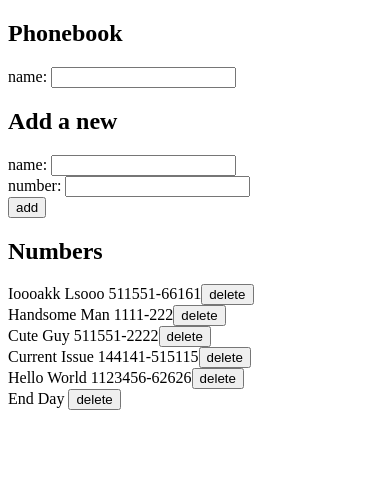
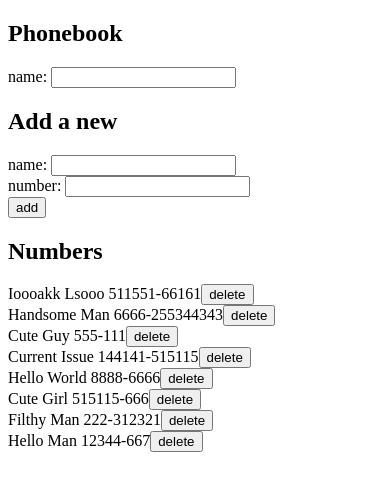
Before and after one commit to Infandel/fullstackopen_2020, a React (Create React App) app in the folder part2/phonebook/: page / in a window 390 px wide. Shown: the top 490 px of the page. Built offline with nearby package versions, Linux system fonts and the light colour scheme; data requests are answered from the project's data file.

Commit message:
2.18 Phonebook step10

```diff
--- a/part2/phonebook/db.json
+++ b/part2/phonebook/db.json
@@ -7,12 +7,12 @@
     },
     {
       "fullName": "Handsome Man",
-      "teleNumber": "1111-222",
+      "teleNumber": "6666-255344343",
       "id": 9
     },
     {
       "fullName": "Cute Guy",
-      "teleNumber": "511551-2222",
+      "teleNumber": "555-111",
       "id": 10
     },
     {
@@ -22,13 +22,23 @@
     },
     {
       "fullName": "Hello World",
-      "teleNumber": "1123456-62626",
+      "teleNumber": "8888-6666",
       "id": 12
     },
     {
-      "fullName": "End Day",
-      "teleNumber": "",
-      "id": 13
+      "fullName": "Cute Girl",
+      "teleNumber": "515115-666",
+      "id": 14
+    },
+    {
+      "fullName": "Filthy Man",
+      "teleNumber": "222-312321",
+      "id": 15
+    },
+    {
+      "fullName": "Hello Man",
+      "teleNumber": "12344-667",
+      "id": 16
     }
   ]
 }
--- a/part2/phonebook/src/App.js
+++ b/part2/phonebook/src/App.js
@@ -14,8 +14,8 @@ const App = () => {
   useEffect(() => {
     personService
       .getAll()
-      .then(initialNotes => {
-        setPersons(initialNotes)
+      .then(initialPersons => {
+        setPersons(initialPersons)
       })
   }, [])
 
@@ -26,16 +26,27 @@ const App = () => {
       teleNumber: newNumber,
     }
 
-    personService
+    if (persons.filter(name => name.fullName === newName).length > 0) {
+      const chosenPerson = persons.find(p => p.fullName === newName)
+      const changedPerson = {...chosenPerson, teleNumber: newNumber}
+      if (window.confirm(`${newName} is already added to phonebook, replace the old number with a new one?`)) {
+        return (
+          personService
+            .update(chosenPerson.id, changedPerson)
+            .then(returnedPerson => {
+              setPersons(persons.map(person => person.id !== chosenPerson.id ? person : returnedPerson))
+            })
+        )
+      }
+    }
+    else {
+      personService
       .create(nameObject)
-      .then(returnedNote => {
-        setPersons(persons.concat(returnedNote))
+      .then(returnedPerson => {
+        setPersons(persons.concat(returnedPerson))
         setNewName('')
         setNewNumber('')
-    })
-
-    if (persons.filter(name => name.fullName === newName).length > 0) {
-      return window.alert(`${newName} is already added to phonebook`)
+        })
     }
   }
 
@@ -86,4 +97,5 @@ const App = () => {
   )
 }
 
+
 export default App
--- a/part2/phonebook/src/index.js
+++ b/part2/phonebook/src/index.js
@@ -2,6 +2,5 @@ import React from 'react'
 import ReactDOM from 'react-dom'
 import App from './App'
 
-import axios from 'axios'
 
 ReactDOM.render(<App />, document.getElementById('root'))
```
Also changed, not shown: part2/phonebook/src/components/Person.js (indentation only), part2/phonebook/src/components/PersonForm.js (indentation only).
